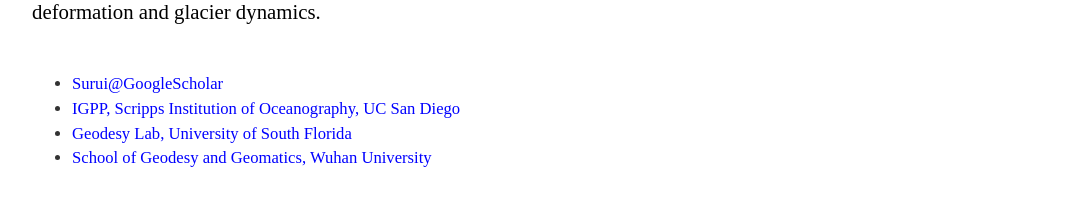
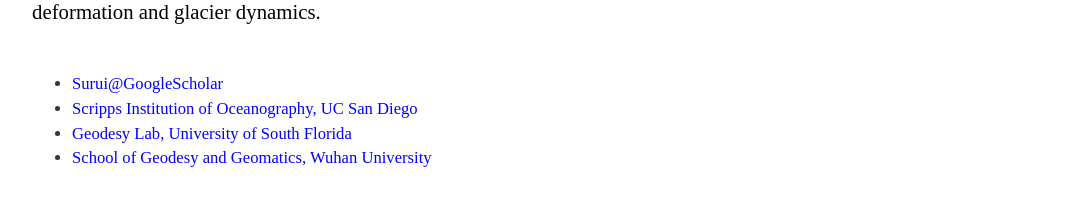
Before and after one commit to suruixie/suruixie.github.io, a Jekyll site: the page built from about/index.html, in a window 1280 px wide. Shown: the part 260-466 px from the top of the page, without its empty margins (96-1173 px from the left). Built offline with Jekyll 4.4.1, drawn with Linux system fonts in a browser that asks for light colours.

Commit message:
Update index.html

```diff
--- a/about/index.html
+++ b/about/index.html
@@ -11,7 +11,7 @@ title: About Surui
 </p>
 <ul class="contacts">
 	<li style="font-size:0.8em;"><a href="https://scholar.google.com/citations?user=kF4StsMAAAAJ&hl=en&oi=ao" style="color:#0000FF;">Surui@GoogleScholar</a></li>
-	<li style="font-size:0.8em;"><a href="https://igpp.ucsd.edu/" style="color:#0000FF;">IGPP, Scripps Institution of Oceanography, UC San Diego</a></li>
+	<li style="font-size:0.8em;"><a href="https://scripps.ucsd.edu/" style="color:#0000FF;">Scripps Institution of Oceanography, UC San Diego</a></li>
 	<li style="font-size:0.8em;"><a href="http://labs.cas.usf.edu/geodesy/" style="color:#0000FF;">Geodesy Lab, University of South Florida</a></li>
 	<li style="font-size:0.8em;"><a href="http://main.sgg.whu.edu.cn//" style="color:#0000FF;">School of Geodesy and Geomatics, Wuhan University</a></li>
 </ul>
```
